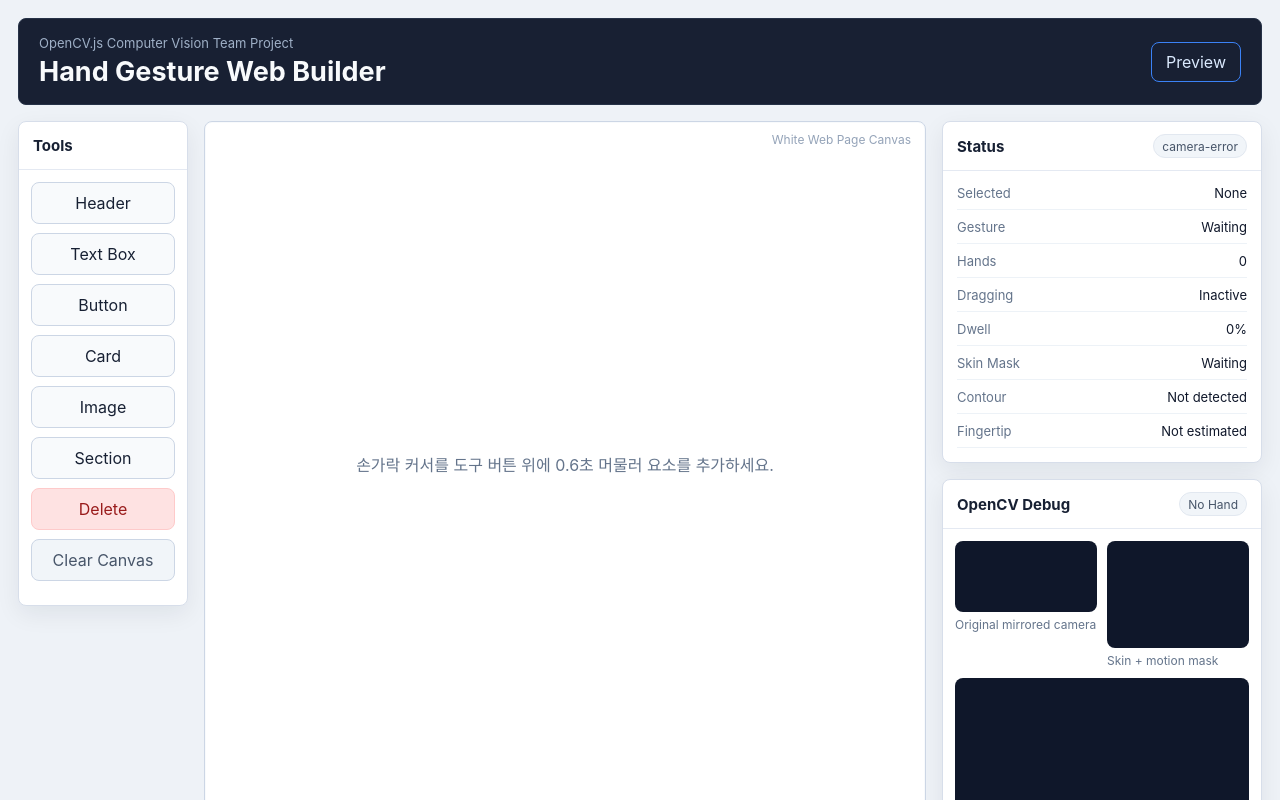
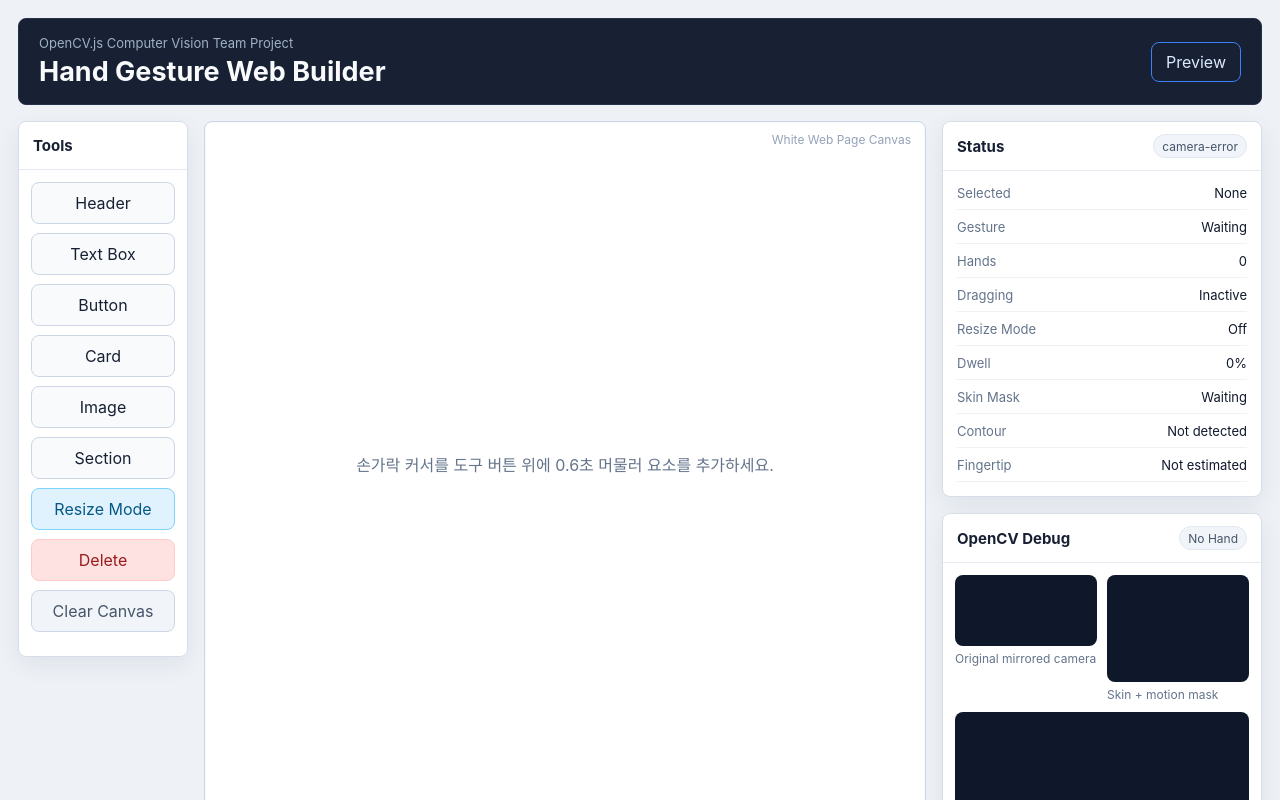
Before and after one commit to Yeonwoo-Choi03/opencv-gesture-web-builder, a React (Vite) app: page / in a window 1280 px wide. Shown: the top 800 px of the page. Built offline with nearby package versions, Linux system fonts and the light colour scheme.

Commit message:
Gate two-hand resizing behind resize mode

```diff
--- a/src/components/StatusPanel.tsx
+++ b/src/components/StatusPanel.tsx
@@ -7,9 +7,17 @@ interface StatusPanelProps {
   gestureState: string;
   dwellProgress: number;
   dragging: boolean;
+  resizeMode: boolean;
 }
 
-export function StatusPanel({ selectedElement, tracking, gestureState, dwellProgress, dragging }: StatusPanelProps) {
+export function StatusPanel({
+  selectedElement,
+  tracking,
+  gestureState,
+  dwellProgress,
+  dragging,
+  resizeMode,
+}: StatusPanelProps) {
   return (
     <section className="panel status-panel">
       <div className="panel-heading">
@@ -37,6 +45,10 @@ export function StatusPanel({ selectedElement, tracking, gestureState, dwellProg
           <dd>{dragging ? 'Active' : 'Inactive'}</dd>
         </div>
         <div>
+          <dt>Resize Mode</dt>
+          <dd>{resizeMode ? 'On' : 'Off'}</dd>
+        </div>
+        <div>
           <dt>Dwell</dt>
           <dd>{Math.round(dwellProgress * 100)}%</dd>
         </div>
--- a/src/components/Toolbar.tsx
+++ b/src/components/Toolbar.tsx
@@ -27,6 +27,9 @@ export function Toolbar() {
             {tool.label}
           </button>
         ))}
+        <button type="button" className="tool-button action" data-gesture-kind="tool" data-gesture-value="resize">
+          Resize Mode
+        </button>
         <button type="button" className="tool-button danger" data-gesture-kind="tool" data-gesture-value="delete">
           Delete
         </button>
--- a/src/constants/gesture.ts
+++ b/src/constants/gesture.ts
@@ -4,8 +4,8 @@ export const CAMERA_WIDTH = 320;
 export const CAMERA_HEIGHT = 240;
 
 export const HAND_DETECTION = {
-  minContourArea: 2600,
-  maxContourArea: 42000,
+  minContourArea: 1800,
+  maxContourArea: 22000,
   noHandGraceMs: 450,
   smoothingWindow: 6,
   motionThreshold: 16,
--- a/src/pages/GestureBuilderPage.tsx
+++ b/src/pages/GestureBuilderPage.tsx
@@ -28,6 +28,7 @@ export function GestureBuilderPage() {
   const [selectedId, setSelectedId] = useState<string | null>(null);
   const [draggingId, setDraggingId] = useState<string | null>(null);
   const [dragOffset, setDragOffset] = useState({ x: 0, y: 0 });
+  const [resizeMode, setResizeMode] = useState(false);
   const [dwellProgress, setDwellProgress] = useState(0);
   const [gestureState, setGestureState] = useState('Waiting');
   const hoverRef = useRef<{ target: string; point: CursorPoint; startedAt: number } | null>(null);
@@ -82,12 +83,30 @@ export function GestureBuilderPage() {
       if (target.kind === 'tool') {
         if (target.value.startsWith('add:')) {
           addElement(target.value.replace('add:', '') as BuilderElementType, cursor);
+          setResizeMode(false);
+          scaleRef.current = null;
+          return;
+        }
+        if (target.value === 'resize') {
+          if (selectedId) {
+            setDraggingId(null);
+            scaleRef.current = null;
+            setResizeMode((current) => {
+              const next = !current;
+              setGestureState(next ? 'Resize mode on' : 'Resize mode off');
+              return next;
+            });
+          } else {
+            setGestureState('Select an element first');
+          }
           return;
         }
         if (target.value === 'delete') {
           if (selectedId) {
             setElements((current) => current.filter((element) => element.id !== selectedId));
             setDraggingId(null);
+            setResizeMode(false);
+            scaleRef.current = null;
             setSelectedId(null);
             setGestureState('Deleted');
           }
@@ -97,6 +116,8 @@ export function GestureBuilderPage() {
           setElements([]);
           setSelectedId(null);
           setDraggingId(null);
+          setResizeMode(false);
+          scaleRef.current = null;
           setGestureState('Canvas cleared');
         }
         return;
@@ -115,6 +136,8 @@ export function GestureBuilderPage() {
         const local = viewportToLocal(cursor, canvasRect);
         setSelectedId(element.id);
         setDraggingId(element.id);
+        setResizeMode(false);
+        scaleRef.current = null;
         setDragOffset({ x: local.x - element.x, y: local.y - element.y });
         setGestureState(element.type === 'text' ? 'Selected / Typing' : 'Dragging / hold 0.6s to place');
         return;
@@ -130,7 +153,7 @@ export function GestureBuilderPage() {
   useEffect(() => {
     const cursor = tracking.cursor;
 
-    if (selectedElement && tracking.handPoints.length >= 2) {
+    if (resizeMode && selectedElement && tracking.handPoints.length >= 2) {
       const canvasRect = canvasRef.current?.getBoundingClientRect();
       const currentDistance = distance(tracking.handPoints[0], tracking.handPoints[1]);
 
@@ -253,12 +276,16 @@ export function GestureBuilderPage() {
     const onKeyDown = (event: KeyboardEvent) => {
       if (event.key === 'Escape') {
         setDraggingId(null);
+        setResizeMode(false);
+        scaleRef.current = null;
         setGestureState('Dropped');
       }
       if ((event.key === 'Delete' || event.key === 'Backspace') && selectedId && event.target === document.body) {
         setElements((current) => current.filter((element) => element.id !== selectedId));
         setSelectedId(null);
         setDraggingId(null);
+        setResizeMode(false);
+        scaleRef.current = null;
       }
     };
     window.addEventListener('keydown', onKeyDown);
@@ -329,6 +356,7 @@ export function GestureBuilderPage() {
             gestureState={gestureState}
             dwellProgress={dwellProgress}
             dragging={Boolean(draggingId)}
+            resizeMode={resizeMode}
           />
           <CameraDebugPanel
             videoRef={videoRef}
```
